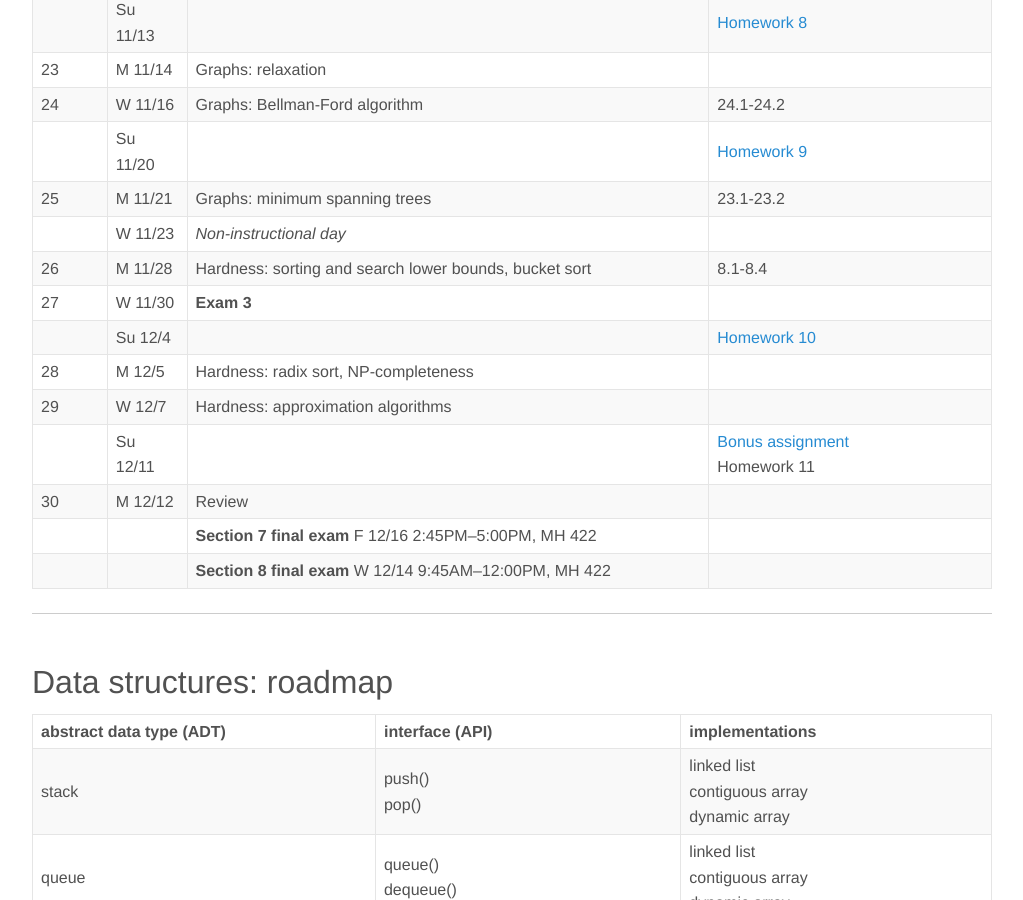
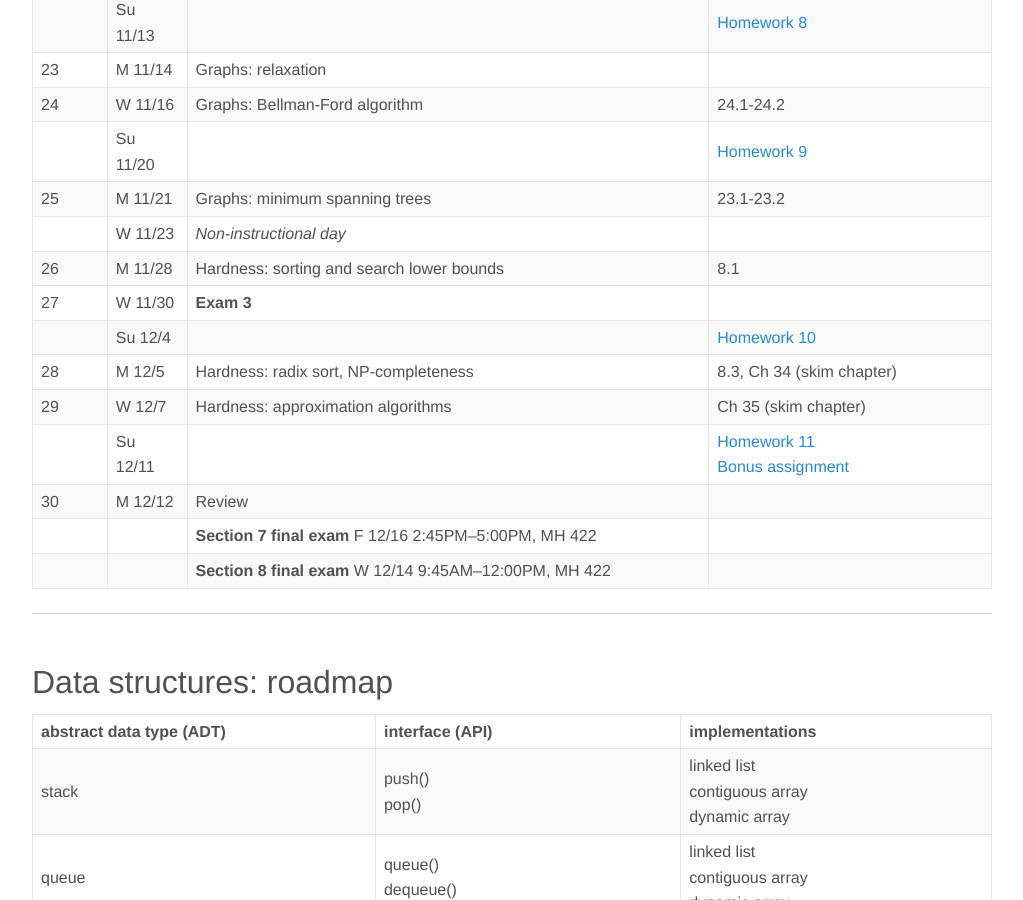
Before and after one commit to jnylam/jnylam.github.io, a Jekyll site: the page built from _courses/146-f16/index.md, in a window 1280 px wide and 900 px high, scrolled down 1731 px. Shown: the whole window, without its empty margins (128-1151 px from the left). Built offline with Jekyll 4.4.1, drawn with Linux system fonts in a browser that asks for light colours.

Commit message:
146 add hw 11

```diff
--- a/_courses/146-f16/index.md
+++ b/_courses/146-f16/index.md
@@ -45,12 +45,12 @@ Lecture|Date|Topic|Reading/homework
 | Su 11/20 | | [Homework 9](homework09.html)
 25 | M 11/21 | Graphs: minimum spanning trees | 23.1-23.2
  | W 11/23 | _Non-instructional day_
-26 | M 11/28 | Hardness: sorting and search lower bounds, bucket sort | 8.1-8.4
+26 | M 11/28 | Hardness: sorting and search lower bounds | 8.1
 27 | W 11/30 | __Exam 3__
 | Su 12/4 | | [Homework 10](homework10.html)
-28 | M 12/5 | Hardness: radix sort, NP-completeness
-29 | W 12/7 | Hardness: approximation algorithms
-| Su 12/11 | | [Bonus assignment](bonus.html)<br>Homework 11
+28 | M 12/5 | Hardness: radix sort, NP-completeness | 8.3, Ch 34 (skim chapter)
+29 | W 12/7 | Hardness: approximation algorithms | Ch 35 (skim chapter)
+| Su 12/11 | | [Homework 11](homework11.html)<br>[Bonus assignment](bonus.html)
 30 | M 12/12 | Review |
 | | __Section 7 final exam__ F 12/16 2:45PM&ndash;5:00PM, MH 422<br />
 | | __Section 8 final exam__ W 12/14 9:45AM&ndash;12:00PM, MH 422
```
Also changed, not shown: _courses/146-f16/homework11.md (added, +54 -0 lines).
